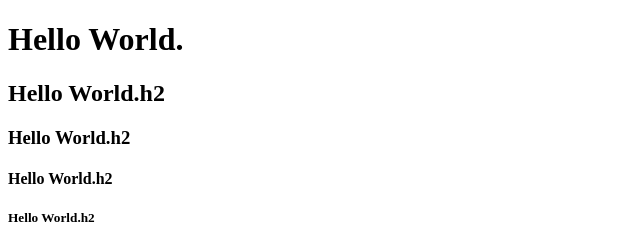
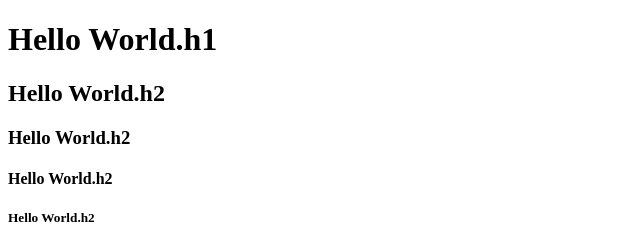
Before and after one commit to poiu45016/HoDe, a plain HTML site: page ch04/02.html in a window 1280 px wide. Shown: the top 240 px of the page, 0-640 px from the left. Drawn offline with Linux system fonts and the light colour scheme.

Commit message:
Update 02.html

```diff
--- a/ch04/02.html
+++ b/ch04/02.html
@@ -5,7 +5,7 @@
   </head>
   <body>
 <!--<h1>Hello World.</h1>-->
-    <h1>Hello World.</h1>
+    <h1>Hello World.h1</h1>
 <!--這個是什麼-->
     <h2>Hello World.h2</h2>
     <h3>Hello World.h2</h3>
@@ -20,4 +20,5 @@
 <section></section>
 </article>
   </body>
+
 </html>
```
